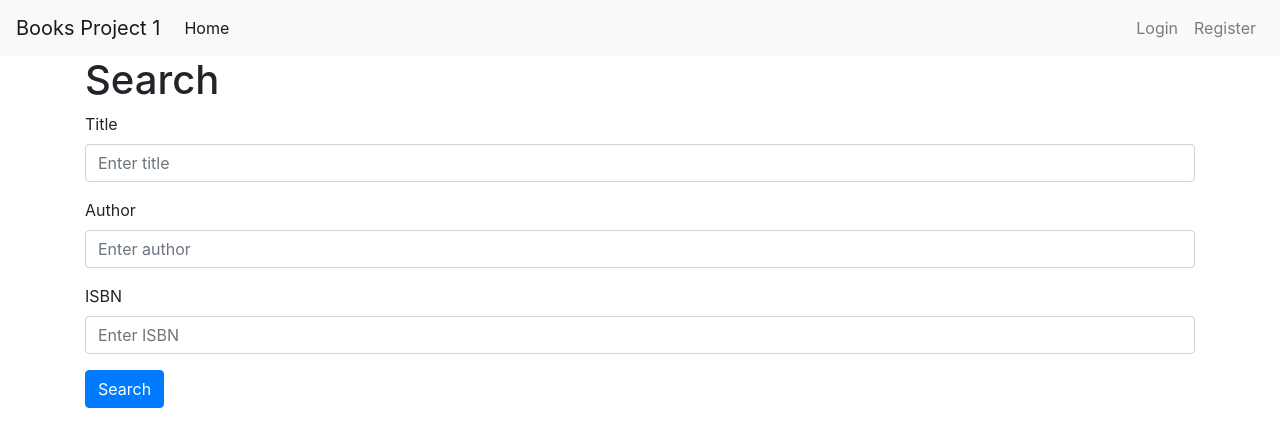
After one commit to kungfuphil/cs50web-proj1, a Flask app: template templates/search.html in a window 1280 px wide. The commit adds this page. Shown: the top 447 px of the page. Run offline with Flask 2, Linux system fonts and the light colour scheme; the template is opened without the code that fills it, so the values that code supplies are empty; some libraries are stand-ins or nearby versions.

Commit message:
Add search

```diff
--- a/application.py
+++ b/application.py
@@ -7,6 +7,7 @@ from passlib.hash import sha256_crypt
 from sqlalchemy import create_engine
 from sqlalchemy.orm import scoped_session, sessionmaker
 from flask_session import Session
+from helpers import login_required
 
 APP = Flask(__name__)
 
@@ -60,7 +61,7 @@ def login():
         # set session["user_id"] = whoever is logged in
         session["user_id"] = row.user_id
 
-        return render_template("index.html")
+        return redirect(url_for("search"))
 
 
 @APP.route("/logout")
@@ -109,3 +110,27 @@ def register():
         DB.commit()
 
         return "Successfully registered user"
+
+@APP.route("/search")
+@login_required
+def search():
+    """Search books by title, author, and/or isbn"""
+    title = request.args.get("title")
+    author = request.args.get("author")
+    isbn = request.args.get("isbn")
+
+    query = """SELECT b.title, a.name, b.year, b.isbn
+                FROM books b
+                INNER JOIN authors a
+                ON b.author_id = a.author_id
+                WHERE LOWER(b.title) LIKE :title
+                AND LOWER(a.name) LIKE :author
+                AND LOWER(b.isbn) LIKE :isbn"""
+
+    title = f"%{title.lower()}%" if not None else ""
+    author = f"%{author.lower()}%" if not None else ""
+    isbn = f"%{isbn.lower()}%" if not None else  ""
+
+    books = DB.execute(query, {"title": title, "author": author, "isbn": isbn}).fetchall()
+
+    return render_template("search.html", books=books)
--- a/templates/layout.html
+++ b/templates/layout.html
@@ -24,40 +24,29 @@
         <div class="collapse navbar-collapse" id="navbarSupportedContent">
             <ul class="navbar-nav mr-auto">
                 <li class="nav-item active">
-                    <a class="nav-link" href="#">Home <span class="sr-only">(current)</span></a>
+                    <a class="nav-link" href="{{url_for('index')}}">Home <span class="sr-only">(current)</span></a>
                 </li>
+                {% if session.user_id %}
                 <li class="nav-item">
-                    <a class="nav-link" href="#">Link</a>
+                    <a class="nav-link" href="{{url_for('search')}}">Search</a>
                 </li>
-                <li class="nav-item dropdown">
-                    <a class="nav-link dropdown-toggle" href="#" id="navbarDropdown" role="button"
-                        data-toggle="dropdown" aria-haspopup="true" aria-expanded="false">
-                        Dropdown
-                    </a>
-                    <div class="dropdown-menu" aria-labelledby="navbarDropdown">
-                        <a class="dropdown-item" href="#">Action</a>
-                        <a class="dropdown-item" href="#">Another action</a>
-                        <div class="dropdown-divider"></div>
-                        <a class="dropdown-item" href="#">Something else here</a>
-                    </div>
-                </li>
-                <li class="nav-item">
-                    <a class="nav-link disabled" href="#" tabindex="-1" aria-disabled="true">Disabled</a>
-                </li>
+                {% endif %}
             </ul>
 
+            <ul class="nav navbar-nav navbar-right">
             {% if session.user_id %}
-            <!-- TODO -->
+                <li>
+                    <a class="nav-link" href="{{url_for('logout')}}">Logout</a>
+                </li>
             {% else %}
-            <ul class="nav navbar-nav navbar-right">
                 <li>
                     <a class="nav-link" href="{{url_for('login')}}">Login</a>
                 </li>
                 <li>
                     <a class="nav-link" href="{{url_for('register')}}">Register</a>
                 </li>
+            {% endif %}
             </ul>
-            {% endif %}
         </div>
     </nav>
 
--- /dev/null
+++ b/templates/search.html
@@ -0,0 +1,53 @@
+{% extends "layout.html" %}
+
+{% block title %}
+Search
+{% endblock %}
+
+{% block body %}
+<h1>Search</h1>
+
+<form action="{{url_for('search')}}">
+    <div class="form-group">
+        <label for="title">Title</label>
+        <input type="text" class="form-control" id="title" placeholder="Enter title" name="title">
+    </div>
+    <div class="form-group">
+        <label for="author">Author</label>
+        <input type="text" class="form-control" id="author" placeholder="Enter author" name="author">
+    </div>
+    <div class="form-group">
+        <label for="isbn">ISBN</label>
+        <input type="text" class="form-control" id="isbn" placeholder="Enter ISBN" name="isbn">
+    </div>
+    <button type="submit" class="btn btn-primary">Search</button>
+</form>
+
+<!-- TODO: Make sure all fields are filled out -->
+
+<!-- TODO: Use DataTables for the table -->
+
+{% if books %}
+<table class="table table-striped">
+    <thead class="thead-dark">
+        <tr>
+            <th scope="col">Title</th>
+            <th scope="col">Author</th>
+            <th scope="col">Year</th>
+            <th scope="col">ISBN</th>
+        </tr>
+    </thead>
+    <tbody>
+        {% for book in books %}
+        <tr>
+            <td>{{book.title}}</td>
+            <td>{{book.name}}</td>
+            <td>{{book.year}}</td>
+            <td>{{book.isbn}}</td>
+        </tr>
+        {% endfor %}
+    </tbody>
+</table>
+{% endif %}
+
+{% endblock %}
```
Also changed, not shown: helpers.py (added, +12 -0 lines).
